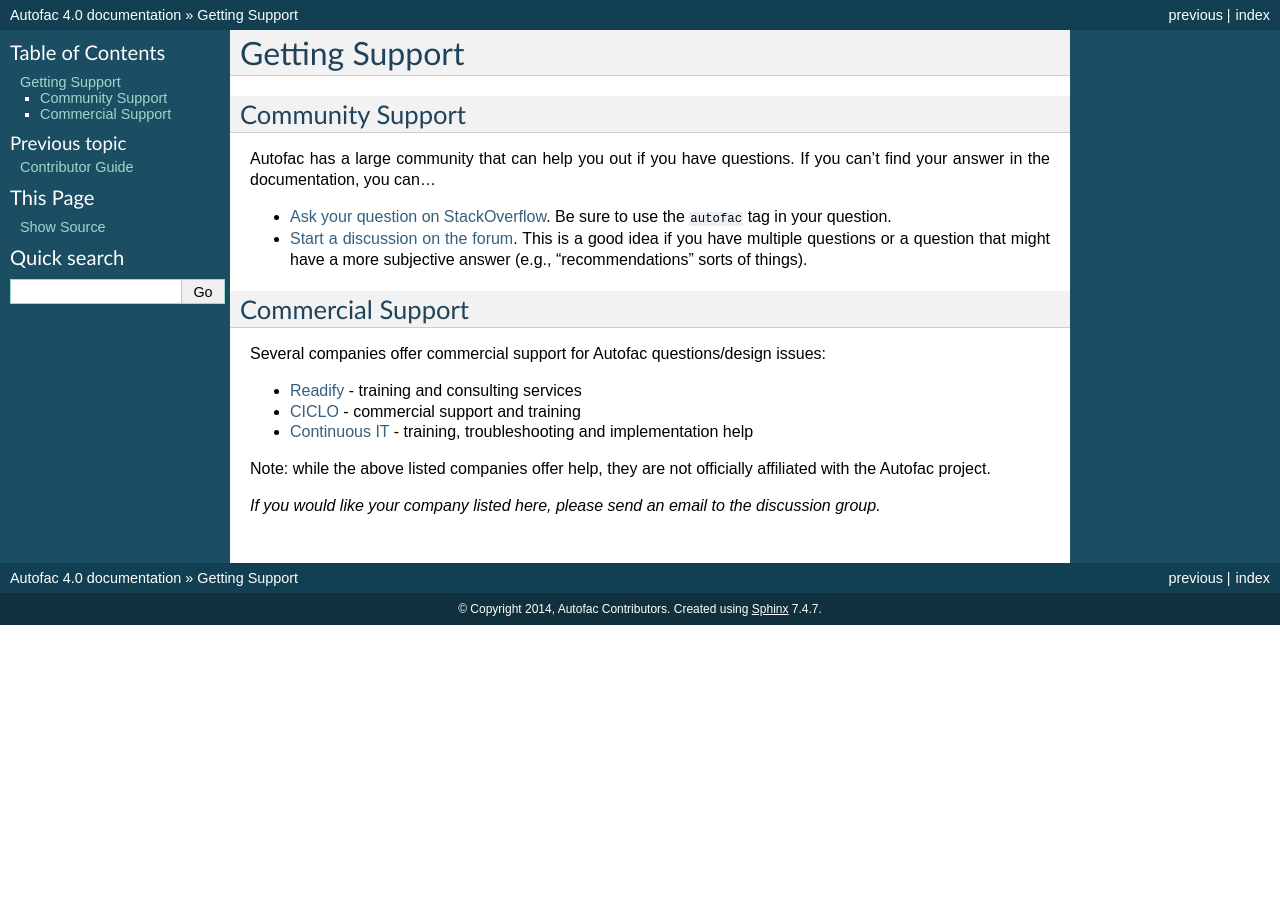
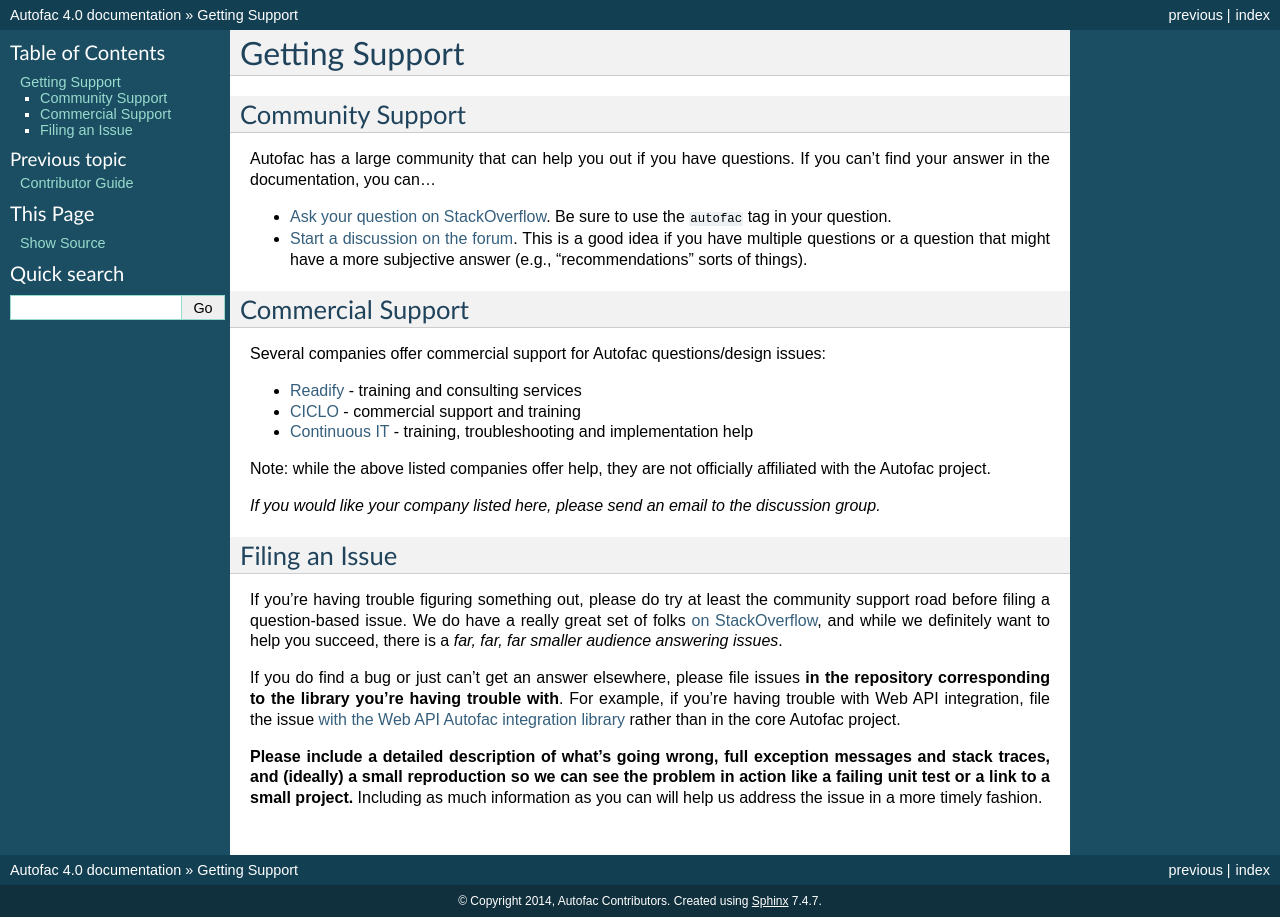
Before and after one commit to autofac/Documentation, a Sphinx documentation site: the page built from docs/support.rst, in a window 1280 px wide. Built offline with Sphinx 7.4.7, drawn with Linux system fonts in a browser that asks for light colours.

```diff
--- a/docs/advanced/index.rst
+++ b/docs/advanced/index.rst
@@ -15,3 +15,4 @@
     multitenant.rst
     aggregate-services.rst
     interceptors.rst
+    debugging.rst
--- a/docs/faq/per-request-scope.rst
+++ b/docs/faq/per-request-scope.rst
@@ -9,6 +9,9 @@
 .. contents::
   :local:
 
+Note on ASP.NET Core
+====================
+As noted in the :doc:`ASP.NET Core integration docs <../integration/aspnetcore>`, **ASP.NET Core doesn't have a specific per-request scope.** Everything is registered ``InstancePerLifetimeScope()`` instead of ``InstancePerRequest()`` for ASP.NET Core.
 
 Registering Dependencies as Per-Request
 =======================================
--- a/docs/getting-started/index.rst
+++ b/docs/getting-started/index.rst
@@ -233,6 +233,7 @@
 - You can `ask questions on StackOverflow <http://stackoverflow.com/questions/tagged/autofac>`_.
 - You can `participate in the Autofac Google Group <https://groups.google.com/forum/#forum/autofac>`_.
 - There's an introductory `Autofac tutorial <http://www.codeproject.com/KB/architecture/di-with-autofac.aspx>`_ on CodeProject.
+- We have :doc:`advanced debugging tips <../advanced/debugging>` if you want to dive deep.
 
 Building from Source
 ====================
--- a/docs/support.rst
+++ b/docs/support.rst
@@ -22,3 +22,11 @@
 Note: while the above listed companies offer help, they are not officially affiliated with the Autofac project.
 
 *If you would like your company listed here, please send an email to the discussion group.*
+
+Filing an Issue
+===============
+If you're having trouble figuring something out, please do try at least the community support road before filing a question-based issue. We do have a really great set of folks `on StackOverflow <http://stackoverflow.com/questions/tagged/autofac>`_, and while we definitely want to help you succeed, there is a *far, far, far smaller audience answering issues*.
+
+If you do find a bug or just can't get an answer elsewhere, please file issues **in the repository corresponding to the library you're having trouble with**. For example, if you're having trouble with Web API integration, file the issue `with the Web API Autofac integration library <https://github.com/autofac/Autofac.WebApi/issues>`_ rather than in the core Autofac project.
+
+**Please include a detailed description of what's going wrong, full exception messages and stack traces, and (ideally) a small reproduction so we can see the problem in action like a failing unit test or a link to a small project.** Including as much information as you can will help us address the issue in a more timely fashion.
```
Also changed, not shown: README.md (+2 -3 lines), docs/advanced/debugging.rst (added, +36 -0 lines), 1 other file.
